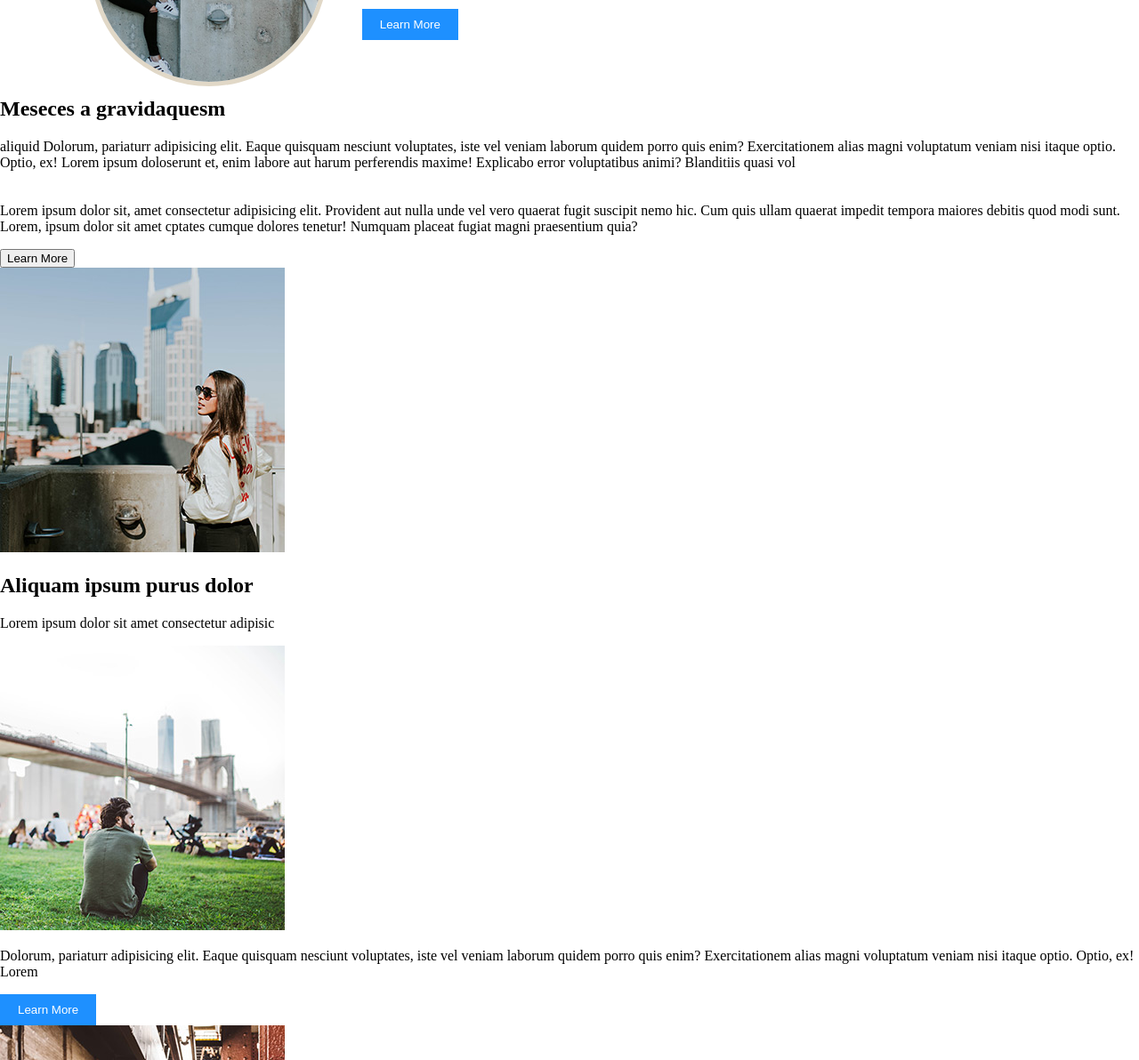
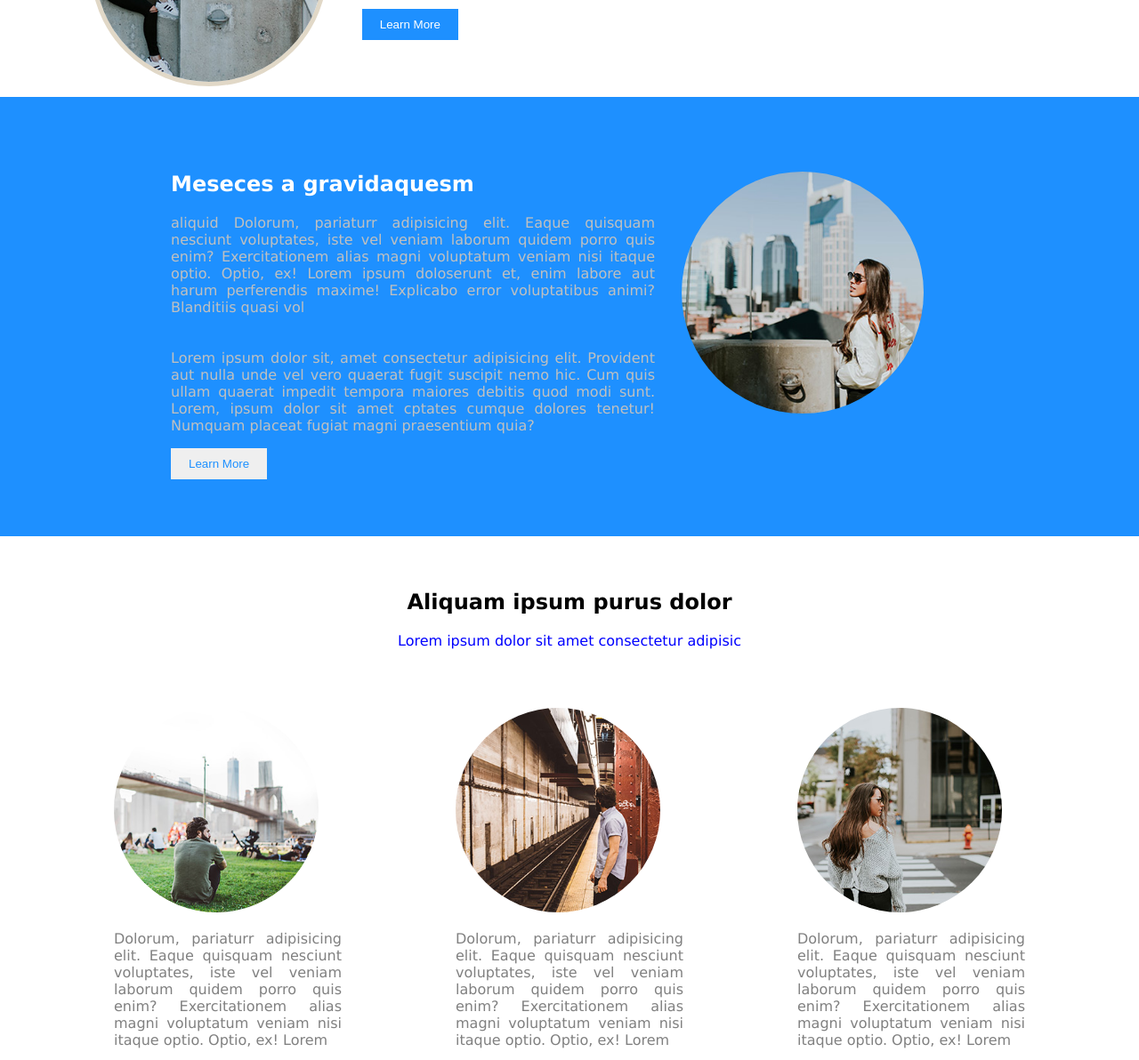
Before and after one commit to ajay7906/ABCD, a plain HTML site: page index.html in a window 1280 px wide. Shown: the part 732-1924 px from the top of the page at 89% size. Drawn offline with Linux system fonts and the light colour scheme.

Commit message:
this is commited

```diff
--- a/style.css
+++ b/style.css
@@ -106,3 +106,89 @@ body{
     font-family: 'Lucida Sans', 'Lucida Sans Regular', 'Lucida Grande', 'Lucida Sans Unicode', Geneva, Verdana, sans-serif;
     font-size: 13px;
 }
+.sections-3{
+    width: 100%;
+    height: 100%;
+    background-color: dodgerblue;
+    font-family: 'Lucida Sans', 'Lucida Sans Regular', 'Lucida Grande', 'Lucida Sans Unicode', Geneva, Verdana, sans-serif;
+
+
+
+}
+.sections-3-middle{
+
+    float: left;
+    margin-left: 15%;
+    padding-bottom: 5%;
+    padding-top: 5%;
+
+}
+.sections-3-left{
+    width: 50%;
+    float: left;
+}
+.sections-3-right{
+    width: 25%;
+    float: left;
+    margin-left: 30px;
+
+}
+.sections-3-right img{
+    width: 100%;
+    border-radius: 100%;
+    position: relative;
+    top: 20px;
+
+}
+.sections-3-left h2{
+    color: white;
+
+}
+.paragraph{
+    color: silver;
+    text-align: justify;
+}
+.sections-3-left button{
+    padding: 10px 20px;
+    border: none;
+    color: dodgerblue;
+
+}
+.sections-4{
+    width: 100%;
+    height: 100%;
+    margin-top: 40px;
+    float: left;
+    font-family: 'Lucida Sans', 'Lucida Sans Regular', 'Lucida Grande', 'Lucida Sans Unicode', Geneva, Verdana, sans-serif;
+
+
+}
+.sections-4-heading{
+    text-align: center;
+}
+.sections-image{
+    width: 20%;
+    float: left;
+    margin-top: 50px;
+    margin-left: 10%;
+
+}
+.margin-both{
+    margin-left: 7%;
+    margin-right: 7%;
+}
+.sections-image img{
+    border-radius: 100%;
+    width: 90%;
+}
+.sections-image p{
+    color: gray;
+    text-align: justify;
+}
+.sections-image button{
+    margin-left: 15%;
+}
+.sections-4-heading p{
+    color: blue;
+
+}
```
